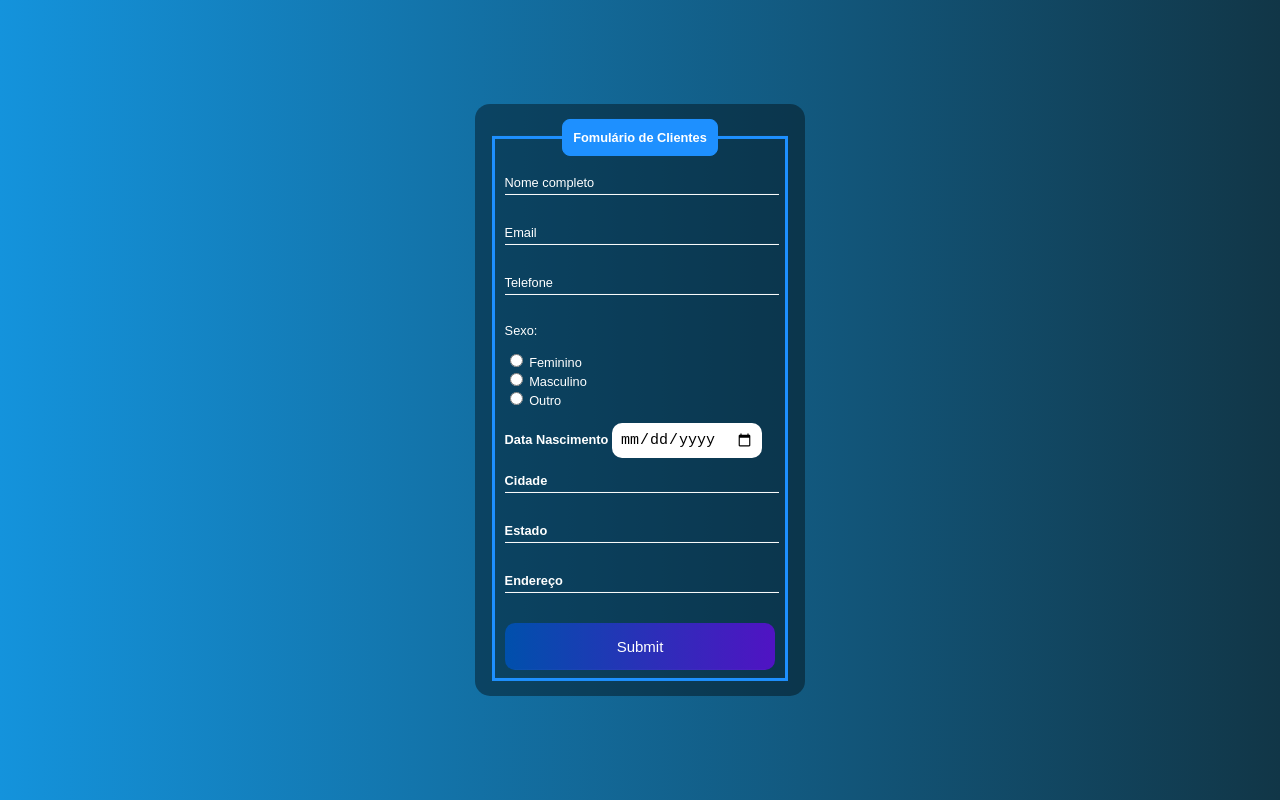
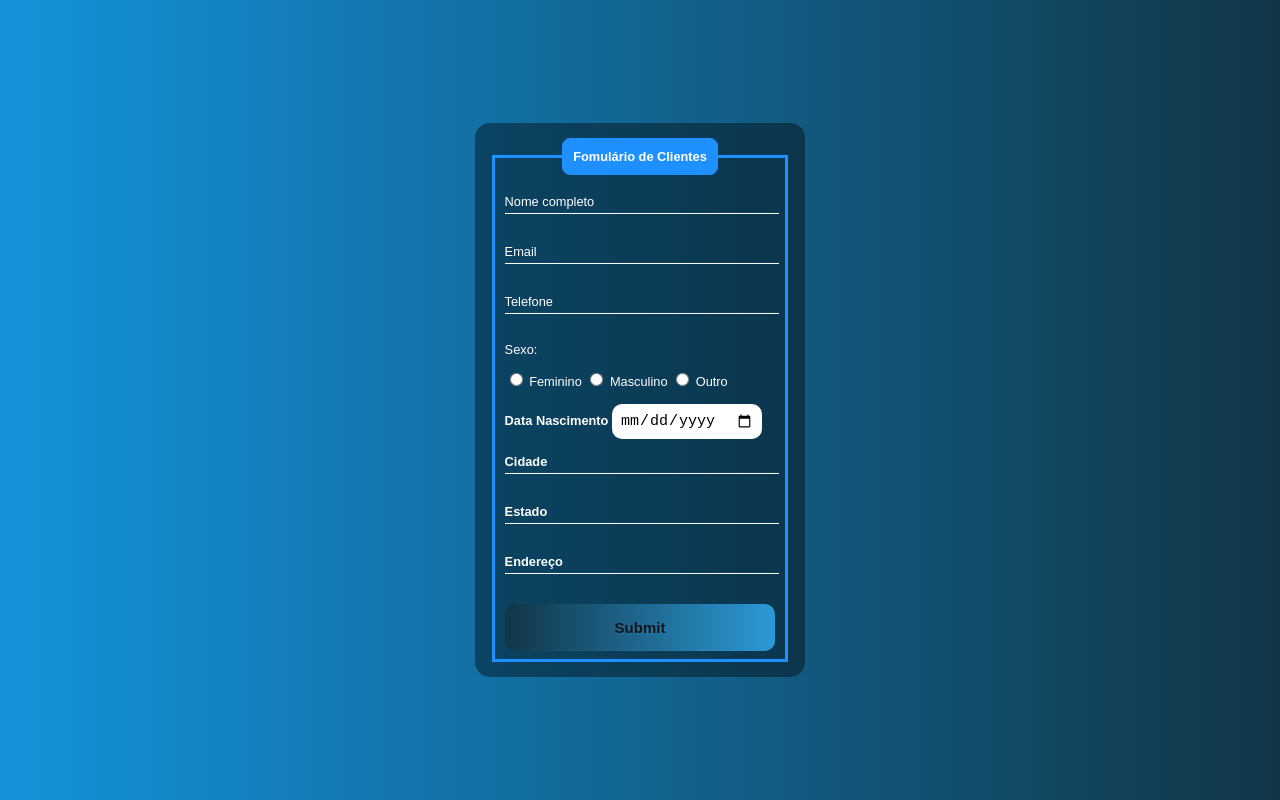
Before and after one commit to lfalvespe/Formulario-HTML-CSS, a plain HTML site: page index.html in a window 1280 px wide. In both pictures the pointer is over the input 640 px from the left and 646 px from the top of the page. Drawn offline with Linux system fonts and the light colour scheme.

Commit message:
atualizado 10/07/2022

```diff
--- a/style.css
+++ b/style.css
@@ -64,15 +64,19 @@ legend{
 }
 
 #submit{
-	background-image: linear-gradient(to right, rgb(0, 92, 197), rgb(90, 20, 220));
+	background-image: linear-gradient(to right, rgb(44, 153, 216), rgb(17,54,71));
 	width: 100%;
 	border: none;
 	padding: 15px;
 	border-radius: 10px;
 	color: white;
 	font-size: 15px;
+	font-weight: bold;
 	cursor:pointer;
 }
 #submit:hover{
-	background-image: linear-gradient(to right, rgb(0, 80, 172), rgb(80, 19, 195));
+	background-image: linear-gradient(to right, rgb(17,54,71), rgb(44, 153, 215));
+	color: rgb(22, 19, 19);
+	text-shadow: 1px 1px 2px rgba(44, 153, 216, 0.39);
+
 }
```
Also changed, not shown: index.html (+2 -3 lines).
